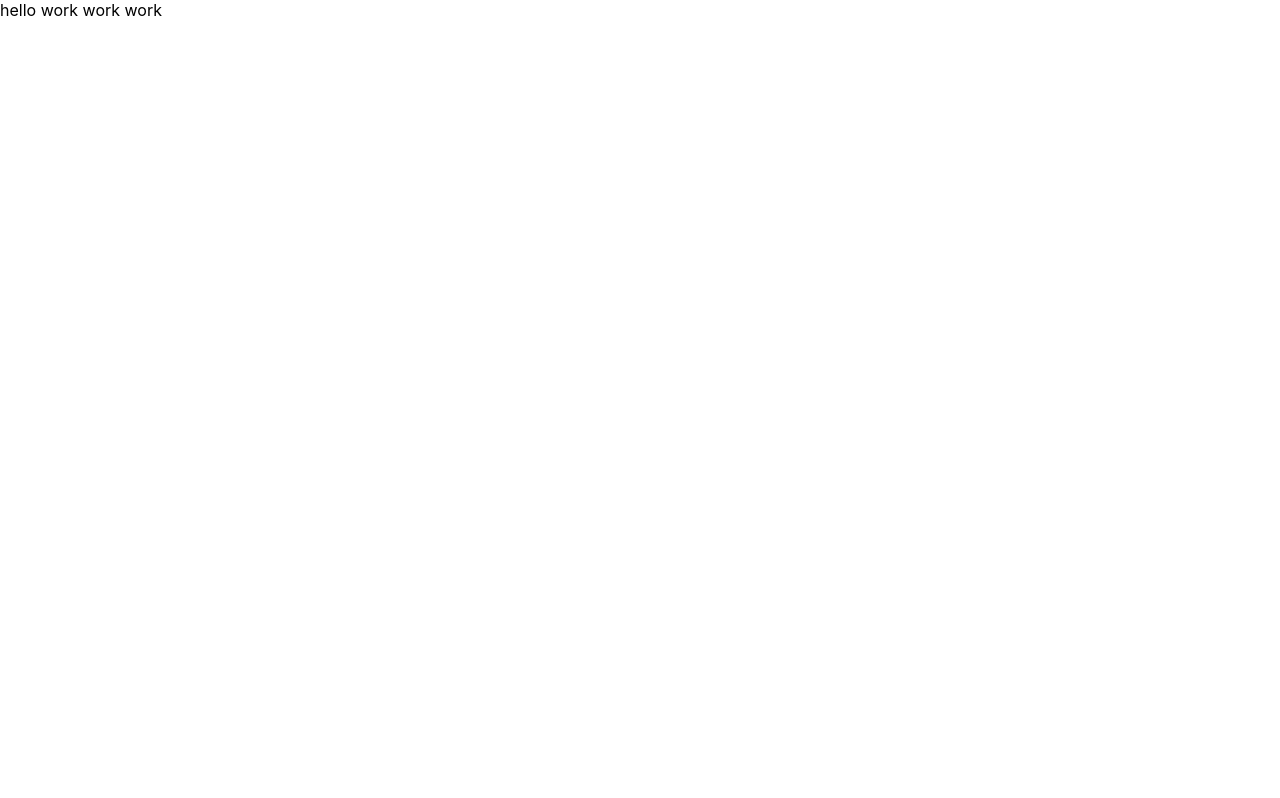
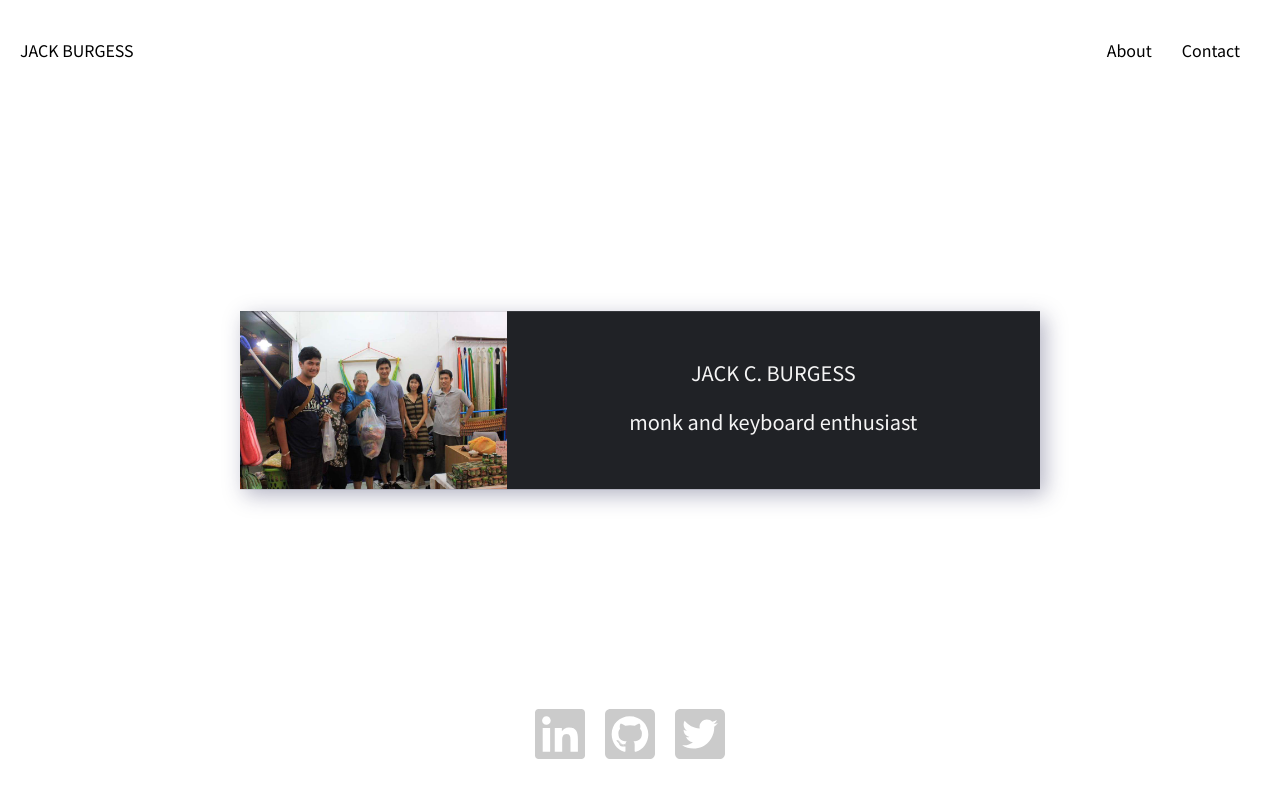
Before and after one commit to jackthb/atomic, a Next.js app: page / in a window 1280 px wide. Built offline with nearby package versions, Linux system fonts and the light colour scheme.

Commit message:
wasnt even a bug, added fonts and added anim underline for header

```diff
--- a/components/Header/Header.module.css
+++ b/components/Header/Header.module.css
@@ -17,11 +17,35 @@
 .nav a + a {
     margin-left: 30px;
 }
-.title {
+/* .title {
     color: inherit;
     text-decoration: none;
+    font-weight: 700;
+    font-size: 2em;
+} */
+
+.title
+{
+    position: relative;
+    color: #000;
+    text-decoration: none;
 }
-.title:hover {
-    transform: 0.5s;
-    text-decoration: underline;
+.title:hover{
+    color: #000;
 }
+.title::before {
+    content: "";
+    position: absolute;
+    width: 100%;
+    height: 2px;
+    bottom: 0;
+    left: 0;
+    background-color: #000;
+    visibility: hidden;
+    transform: scaleX(0);
+    transition: all 0.3s ease-in-out 0s;
+  }
+  .title:hover::before {
+    visibility: visible;
+    transform: scaleX(1);
+  }
--- a/components/Header/index.js
+++ b/components/Header/index.js
@@ -5,11 +5,14 @@ import styles from './Header.module.css'
 const Header = () => (
     <header>
       <div className={styles.header}>
+      <div>
         <Link href="/">
           <a className={styles.title}>
             JACK BURGESS
           </a>
         </Link>
+
+        </div>
         <nav className={styles.nav}>
           <Link href="/404/notFound">
             <a className={styles.title}>
--- /dev/null
+++ b/pages/_document.js
@@ -0,0 +1,26 @@
+import Document, { Html, Head, Main, NextScript } from "next/document";
+
+class MyDocument extends Document {
+  static async getInitialProps(ctx) {
+    const initialProps = await Document.getInitialProps(ctx);
+    return { ...initialProps };
+  }
+
+  render() {
+    return (
+      <Html lang="en">
+        <Head/>
+        <body>
+          <Main />
+          <NextScript />
+        </body>
+        <link
+          href="https://fonts.googleapis.com/css2?family=Noto+Sans+JP:wght@100;300;400;500;700;900&display=swap"
+          rel="stylesheet"
+        />
+      </Html>
+    );
+  }
+}
+
+export default MyDocument;
--- a/pages/index.js
+++ b/pages/index.js
@@ -14,10 +14,9 @@ export default function Home() {
         <link rel="icon" type="image/x-icon" href="/images/favicon.ico" />
       </Head>
       <main>
-        {/* <Header />
-        <TempCard /> */}
-      {/* <Footer/> */}
-      hello work work work
+        <Header />
+        <TempCard />
+        <Footer/>
       </main>
     </div>
   )
--- a/public/styles.css
+++ b/public/styles.css
@@ -2,9 +2,7 @@ html,
 body {
   padding: 0;
   margin: 0;
-  font-family: -apple-system, BlinkMacSystemFont, Segoe UI, Roboto,
-      Oxygen, Ubuntu, Cantarell, Fira Sans, Droid Sans, Helvetica Neue,
-      sans-serif;
+  font-family:'Noto Sans JP', sans-serif;
 }
 
 * {
```
